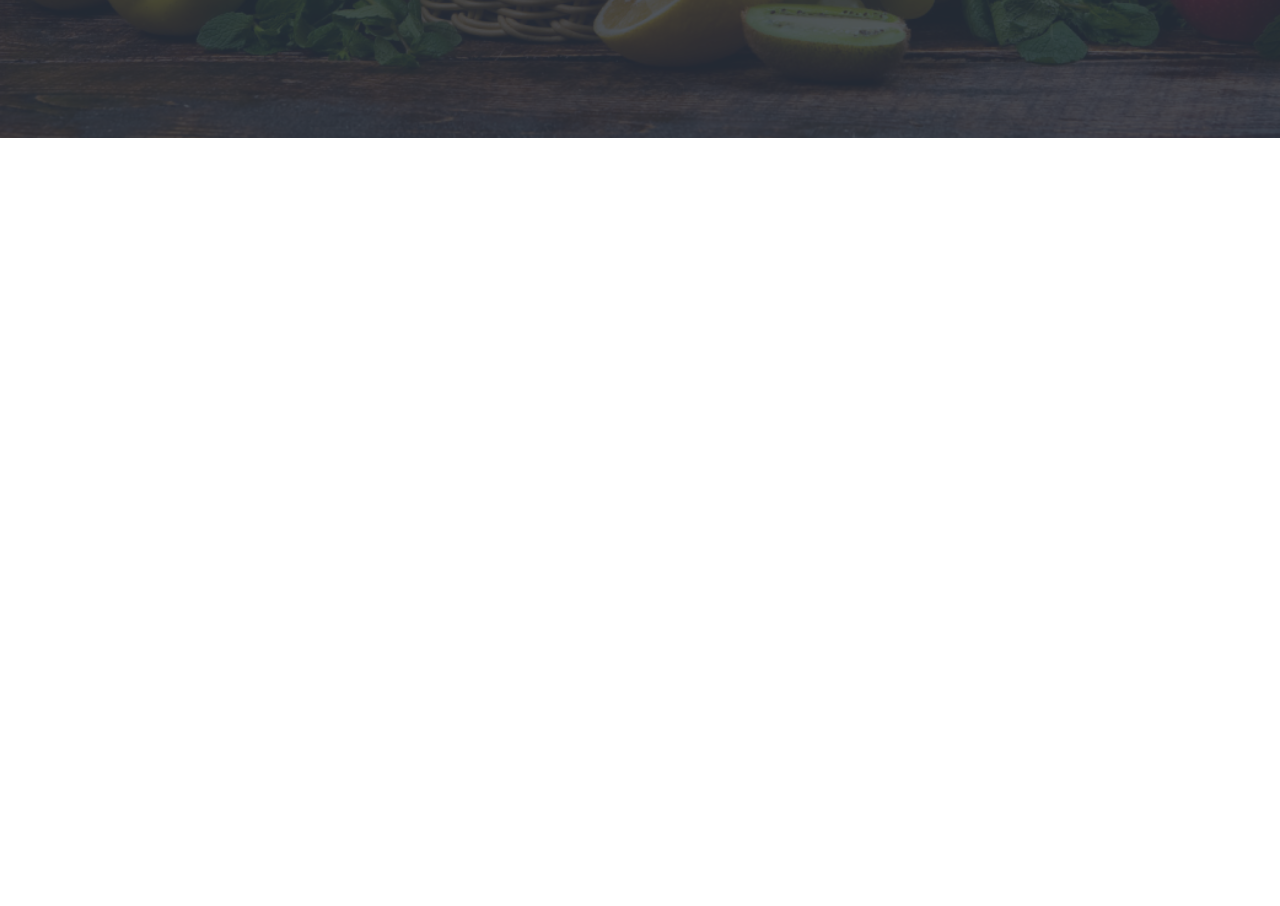
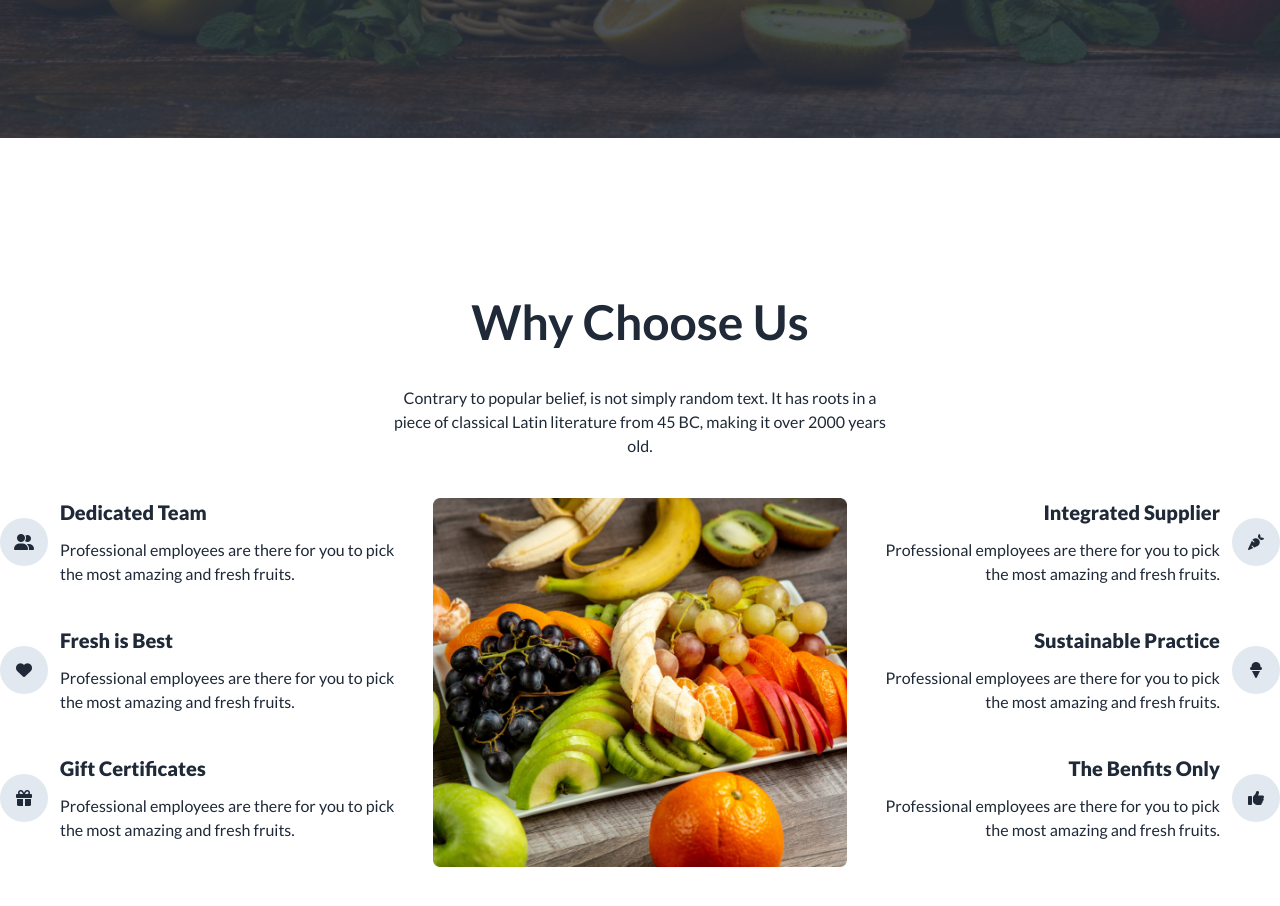
Before and after one commit to asifrkabir/fruit-burst-assignment, a plain HTML site: page index.html in a window 1280 px wide. Shown: the part 2401-3307 px from the top of the page. Before the commit the page ends 2699 px from the top, so only its background shows below. Drawn offline with nearby package versions, Linux system fonts and the light colour scheme.

Commit message:
why choose us section completed

```diff
--- a/index.html
+++ b/index.html
@@ -606,6 +606,75 @@
             </div>
           </div>
       </section>
+
+      <section class="container mx-auto my-40">
+        <h1 class="text-5xl font-bold text-center">Why Choose Us</h1>
+        <p class="text-center my-10 max-w-lg mx-auto">Contrary to popular belief, is not simply random text. It has roots in a piece of classical Latin literature from 45 BC, making it over 2000 years old.</p>
+
+        <div class="grid grid-cols-1 lg:grid-cols-3 gap-5">
+            <div class="mx-auto lg:order-2">
+                <img src="images/whychoose1.png" alt="">
+            </div>
+            <div class="lg:order-1">
+                <div class="flex flex-col lg:flex-row items-center gap-3 mb-10">
+                    <div class="w-6 h-6 p-6 bg-slate-200 flex justify-center items-center rounded-full">
+                        <i class="fa-solid fa-user-group"></i>
+                    </div>
+                    <div class="text-center lg:text-left">
+                        <h3 class="text-xl font-extrabold mb-3">Dedicated Team</h3>
+                        <p>Professional employees are there for you to pick the most amazing and fresh fruits.</p>
+                    </div>
+                </div>
+                <div class="flex flex-col lg:flex-row items-center gap-3 mb-10">
+                    <div class="w-6 h-6 p-6 bg-slate-200 flex justify-center items-center rounded-full">
+                        <i class="fa-solid fa-heart"></i>
+                    </div>
+                    <div class="text-center lg:text-left">
+                        <h3 class="text-xl font-extrabold mb-3">Fresh is Best</h3>
+                        <p>Professional employees are there for you to pick the most amazing and fresh fruits.</p>
+                    </div>
+                </div>
+                <div class="flex flex-col lg:flex-row items-center gap-3 mb-10">
+                    <div class="w-6 h-6 p-6 bg-slate-200 flex justify-center items-center rounded-full">
+                        <i class="fa-solid fa-gift"></i>
+                    </div>
+                    <div class="text-center lg:text-left">
+                        <h3 class="text-xl font-extrabold mb-3">Gift Certificates</h3>
+                        <p>Professional employees are there for you to pick the most amazing and fresh fruits.</p>
+                    </div>
+                </div>
+            </div>
+            <div class="lg:order-3">
+                <div class="flex flex-col lg:flex-row-reverse items-center gap-3 mb-10">
+                    <div class="w-6 h-6 p-6 bg-slate-200 flex justify-center items-center rounded-full">
+                        <i class="fa-solid fa-carrot"></i>
+                    </div>
+                    <div class="text-center lg:text-right">
+                        <h3 class="text-xl font-extrabold mb-3">Integrated Supplier</h3>
+                        <p>Professional employees are there for you to pick the most amazing and fresh fruits.</p>
+                    </div>
+                </div>
+                <div class="flex flex-col lg:flex-row-reverse items-center gap-3 mb-10">
+                    <div class="w-6 h-6 p-6 bg-slate-200 flex justify-center items-center rounded-full">
+                        <i class="fa-solid fa-ice-cream"></i>
+                    </div>
+                    <div class="text-center lg:text-right">
+                        <h3 class="text-xl font-extrabold mb-3">Sustainable Practice</h3>
+                        <p>Professional employees are there for you to pick the most amazing and fresh fruits.</p>
+                    </div>
+                </div>
+                <div class="flex flex-col lg:flex-row-reverse items-center gap-3 mb-10">
+                    <div class="w-6 h-6 p-6 bg-slate-200 flex justify-center items-center rounded-full">
+                        <i class="fa-solid fa-thumbs-up"></i>
+                    </div>
+                    <div class="text-center lg:text-right">
+                        <h3 class="text-xl font-extrabold mb-3">The Benfits Only</h3>
+                        <p>Professional employees are there for you to pick the most amazing and fresh fruits.</p>
+                    </div>
+                </div>
+            </div>
+        </div>
+      </section>
     </main>
     <footer></footer>
 
```
